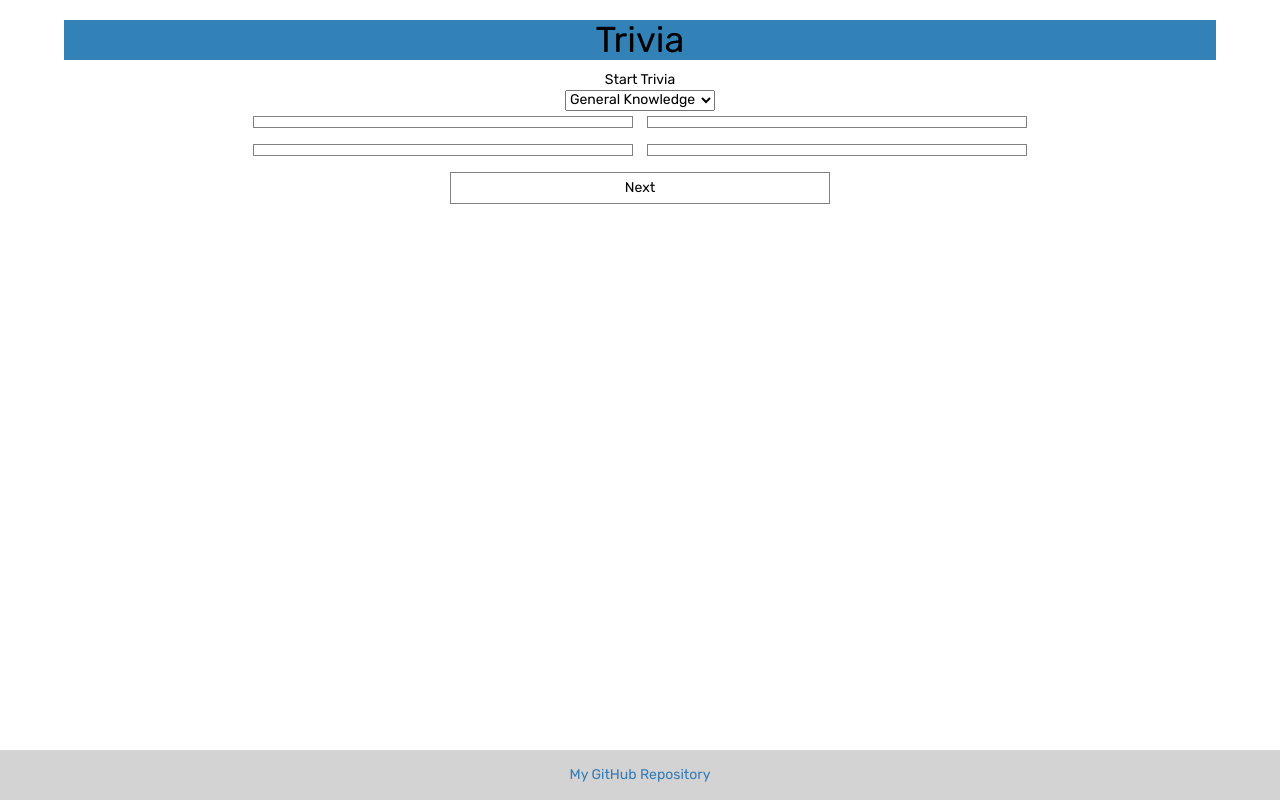
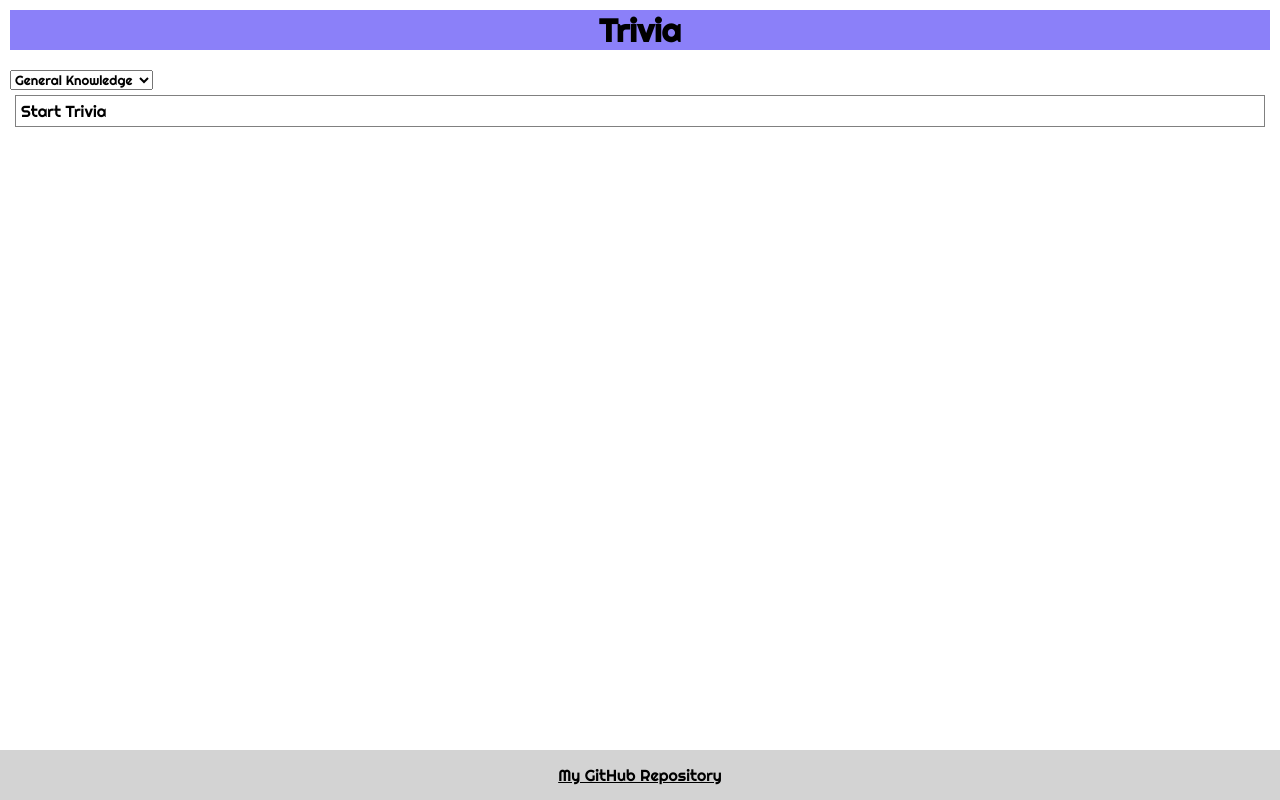
Before and after one commit to elizabethg123/trivia, a plain HTML site: page index.html in a window 1280 px wide. Drawn offline with nearby package versions, Linux system fonts and the light colour scheme.

Commit message:
style changes

```diff
--- a/index.html
+++ b/index.html
@@ -4,8 +4,7 @@
 <head>
   <meta name="viewport" content="width=device-width, initial-scale=1.0">
   <title>Trivia</title>
-<link href="https://fonts.googleapis.com/css?family=Rubik&display=swap" rel="stylesheet">
-  <link rel="stylesheet" href="https://maxcdn.bootstrapcdn.com/bootstrap/3.4.1/css/bootstrap.min.css">
+  <link href="https://fonts.googleapis.com/css?family=Righteous&display=swap" rel="stylesheet">
   <script src="https://ajax.googleapis.com/ajax/libs/jquery/3.4.1/jquery.min.js"></script>
   <script src="https://maxcdn.bootstrapcdn.com/bootstrap/3.4.1/js/bootstrap.min.js"></script>
   <link rel="stylesheet" href="/styles.css">
@@ -14,9 +13,9 @@
 
 
 <body>
-  <div class="page">
+<div class="page">
     <h1 id="myHeader">Trivia</h1>
-    <div id="start">Start Trivia</div>
+    <br/>
     <select id="categories">
   <option value="9">General Knowledge</option>
   <option value="10">Books</option>
@@ -29,21 +28,23 @@
   <option value="24">Politics</option>
 </select>
 
+  <div id="start" class="choice">Start Trivia</div>
     <div id="question"></div>
+<br/>
     <div id="choices">
         <div class="choice" id="A" onclick="checkAnswer('A')"></div>
         <div class="choice" id="B" onclick="checkAnswer('B')"></div>
         <div class="choice" id="C" onclick="checkAnswer('C')"></div>
 	<div class="choice" id="D" onclick="checkAnswer('D')"></div>
     </div>
+<br/>
     <div id="next" class="choice" onclick="renderQuestion">Next</div>
-  <script text="type/javascript" src="/script.js">
-  </script>
-</div>
+ <div id="change" class="choice" onclick="startTrivia">Change Category</div>
   <footer>
     <a href="https://github.com/elizabethg123/trivia"> My GitHub Repository</a>
   </footer>
-
+ <script text="type/javascript" src="/script.js"></script>
+<div/>
 </body>
 
 </html>
--- a/script.js
+++ b/script.js
@@ -6,15 +6,38 @@ const choiceC = document.getElementById("C");
 const choiceD = document.getElementById("D");
 
 start.addEventListener("click",startTrivia);
+change.addEventListener("click",beginGame);
 next.addEventListener("click",renderQuestion);
 let correctA = "";
 let answersA = [];
 let questionA = "";
 let category = "10";
+
+function beginGame(){
+	document.getElementById("question").style.display = "none";
+	document.getElementById("A").style.display = "none";
+	document.getElementById("B").style.display = "none";
+	document.getElementById("C").style.display = "none";
+	document.getElementById("D").style.display = "none";
+	document.getElementById("change").style.display = "none";
+	document.getElementById("next").style.display = "none";
+
+	document.getElementById("categories").style.display = "flex";
+	document.getElementById("start").style.display = "flex";
+}
+
 function startTrivia(){
 	category = document.getElementById("categories").value;
-	document.getElementById("start").style.display = "none";
-	document.getElementById("categories").style.display = "none";
+	document.getElementById("question").style.display = "flex";
+        document.getElementById("A").style.display = "flex";
+        document.getElementById("B").style.display = "flex";
+        document.getElementById("C").style.display = "flex";
+        document.getElementById("D").style.display = "flex";
+        document.getElementById("change").style.display = "none";
+        document.getElementById("next").style.display = "none";
+
+        document.getElementById("categories").style.display = "none";
+        document.getElementById("start").style.display = "none";
 	renderQuestion();
 }
 
@@ -24,7 +47,6 @@ function renderQuestion(){
   // call API
   fetch(url)
     .then(function(response) {
-      // make sure the request was successful
       if (response.status != 200) {
         return {
           text: "Error calling the Numbers API service: " + response.statusText
@@ -43,12 +65,12 @@ function renderQuestion(){
       correctA = json.results[0].correct_answer;
       shuffle(answersA);
 	document.getElementById("next").style.display = "none";
+        document.getElementById("change").style.display = "none";
 	choiceA.style.background = "white";
 	choiceB.style.background = "white";
 	choiceC.style.background = "white";
 	choiceD.style.background = "white";
-       console.log(questionA);
-       console.log("answerA" + answersA[0]);
+
        question.innerHTML = questionA;
        choiceA.innerHTML = answersA[0];
        choiceB.innerHTML = answersA[1];
@@ -64,11 +86,13 @@ function shuffle(array) {
 
 function checkAnswer(answer){
     if(document.getElementById(answer).innerHTML === correctA){
-        console.log("correct");
         document.getElementById(answer).style.background = "green";
-	document.getElementById("next").style.display = "block";
+	document.getElementById("change").style.display = "flex";
+	document.getElementById("next").style.display = "flex";
     }else{
         document.getElementById(answer).style.background = "red";
-        console.log("incorrect");
     }
 }
+
+
+window.onload = beginGame();
--- a/styles.css
+++ b/styles.css
@@ -1,6 +1,6 @@
 /* Website formatting */
 * {
-  font-family: 'Rubik', sans-serif;
+  font-family: 'Righteous';
   color: black;
   margin: 0;
   padding: 0;
@@ -8,23 +8,23 @@
 }
 
 .page {
-  width: 90%;
   margin: auto;
+  margin-top: 10px;
+  margin-left: 10px;
+  margin-right: 10px;
   text-align: center;
 }
 
 #myHeader {
-  background: #3282b8;
+  background: #8B80F9;
 }
 
 /* Answers */
 .choice{
-    display: inline-block;
     text-align: center;
-    border : 1px solid grey;
+    border: 1px solid grey;
     margin: 5px;
-    padding : 5px;
-    width: 33%;
+    padding: 5px;
 }
 .choice:hover{
     border : 2px solid grey;
@@ -40,7 +40,7 @@ footer{
   left: 0px;
   right: 0px;
   height: 50px;
-  color: #3282b8;
+  color: #8B80F9;
   background: lightgray;
   display: flex;
   align-items: center;
```
